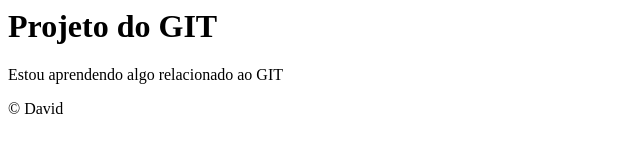
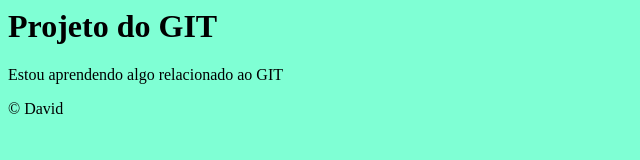
Before and after one commit to ydavidrkz/meu-site-teste, a plain HTML site: page index.html in a window 1280 px wide. Shown: the whole page, without its empty margins (0-640 px from the left). Drawn offline with Linux system fonts and the light colour scheme.

Commit message:
inicio do design

```diff
--- /dev/null
+++ b/Untitled-1.css
@@ -0,0 +1,3 @@
+body {
+    background-color: aquamarine;
+}
--- a/index.html
+++ b/index.html
@@ -1,5 +1,6 @@
 <html>
     <head>
+        <link rel="stylesheet"  href="Untitled-1.css">
     </head>
     <body>
         <h1>Projeto do GIT</h1>
```
